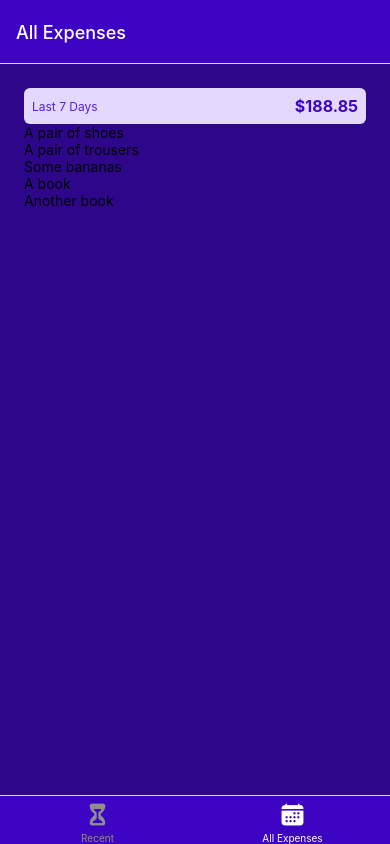
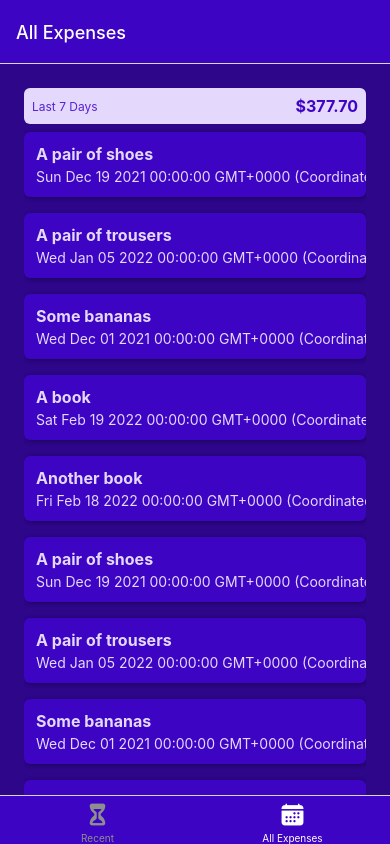
Before and after one commit to AliveKiwi/mm-react-native-tracxpense, a React Native app: screen /AllExpenses in a window 390 px wide. Built offline with nearby package versions, Linux system fonts and the light colour scheme.

Commit message:
134 component, style: created new component ExpenseItem, and styled it

```diff
--- /dev/null
+++ b/components/ExpensesOutput/ExpenseItem.js
@@ -0,0 +1,68 @@
+// 134 created, called in ExpensesList
+import { Pressable, View, Text, StyleSheet } from 'react-native';
+import { GlobalStyles } from '../../constants/styles';
+
+function ExpenseItem({ description, amount, date }) {
+  return (
+    // 134 created markup and added styles
+    <Pressable>
+      <View style={styles.expenseItem}>
+        <View>
+          <Text style={[styles.textBase, styles.description]}>
+            {description}
+          </Text>
+          <Text style={styles.textBase}>{date.toString()}</Text>
+        </View>
+        <View style={styles.amountContainer}>
+          <Text style={styles.amount}>{amount}</Text>
+        </View>
+      </View>
+    </Pressable>
+  );
+}
+
+export default ExpenseItem;
+
+const styles = StyleSheet.create({
+  // 134 container for expenses
+  expenseItem: {
+    padding: 12,
+    marginVertical: 8,
+    backgroundColor: GlobalStyles.colors.primary500,
+    flexDirection: 'row',
+    justifyContent: 'space-between',
+    borderRadius: 6,
+    elevation: 3,
+    shadowColor: GlobalStyles.colors.grey500,
+    shadowRadius: 4,
+    shadowOffset: {
+      width: 1,
+      height: 1,
+    },
+    shadowOpacity: 0.4,
+  },
+  // 134 gives white color to text items inside container
+  textBase: {
+    color: GlobalStyles.colors.primary50,
+  },
+  // 134 increase the size of font, make them bolder, add little margin to bottom
+  description: {
+    fontSize: 16,
+    marginBottom: 4,
+    fontWeight: 'bold',
+  },
+  // 134 makes the white box that contains amount
+  amountContainer: {
+    paddingHorizontal: 12,
+    paddingVertical: 4,
+    backgroundColor: 'white',
+    justifyContent: 'center',
+    alignItems: 'center',
+    borderRadius: 4,
+  },
+  // 134 change the color to purple inside white box and make amount bold
+  amount: {
+    color: GlobalStyles.colors.primary500,
+    fontWeight: 'bold',
+  },
+});
--- a/components/ExpensesOutput/ExpensesList.js
+++ b/components/ExpensesOutput/ExpensesList.js
@@ -2,9 +2,14 @@
 import { StyleSheet, FlatList, Text } from 'react-native';
 import React from 'react';
 
+import ExpenseItem from './ExpenseItem';
+
 // 132 added function to pass to renderItem
 function renderExpenseItem(itemData) {
-  return <Text>{itemData.item.description}</Text>;
+  // 134 commented
+  // return <Text>{itemData.item.description}</Text>
+  // 134 passing id, description, amount, date
+  return <ExpenseItem {...itemData.item} />;
 }
 
 export default function ExpensesList({ expenses }) {
@@ -14,6 +19,7 @@
       data={expenses}
       renderItem={renderExpenseItem}
       keyExtractor={(item) => item.id}
+      showsVerticalScrollIndicator={false}
     />
   );
 }
--- a/components/ExpensesOutput/ExpensesOutput.js
+++ b/components/ExpensesOutput/ExpensesOutput.js
@@ -37,6 +37,36 @@
     amount: 18.59,
     date: new Date('2022-02-18'),
   },
+  {
+    id: 'e6',
+    description: 'A pair of shoes',
+    amount: 59.99,
+    date: new Date('2021-12-19'),
+  },
+  {
+    id: 'e7',
+    description: 'A pair of trousers',
+    amount: 89.29,
+    date: new Date('2022-01-05'),
+  },
+  {
+    id: 'e8',
+    description: 'Some bananas',
+    amount: 5.99,
+    date: new Date('2021-12-01'),
+  },
+  {
+    id: 'e9',
+    description: 'A book',
+    amount: 14.99,
+    date: new Date('2022-02-19'),
+  },
+  {
+    id: 'e10',
+    description: 'Another book',
+    amount: 18.59,
+    date: new Date('2022-02-18'),
+  },
 ];
 
 // 130 added props expenses, expensesPeriod through destructuring
@@ -59,7 +89,9 @@
   // 133 added backgroundColor to parent View
   container: {
     flex: 1,
-    padding: 24,
+    paddingHorizontal: 24,
+    paddingTop: 24,
+    paddingBottom: 0,
     backgroundColor: GlobalStyles.colors.primary700,
   },
 });
```
